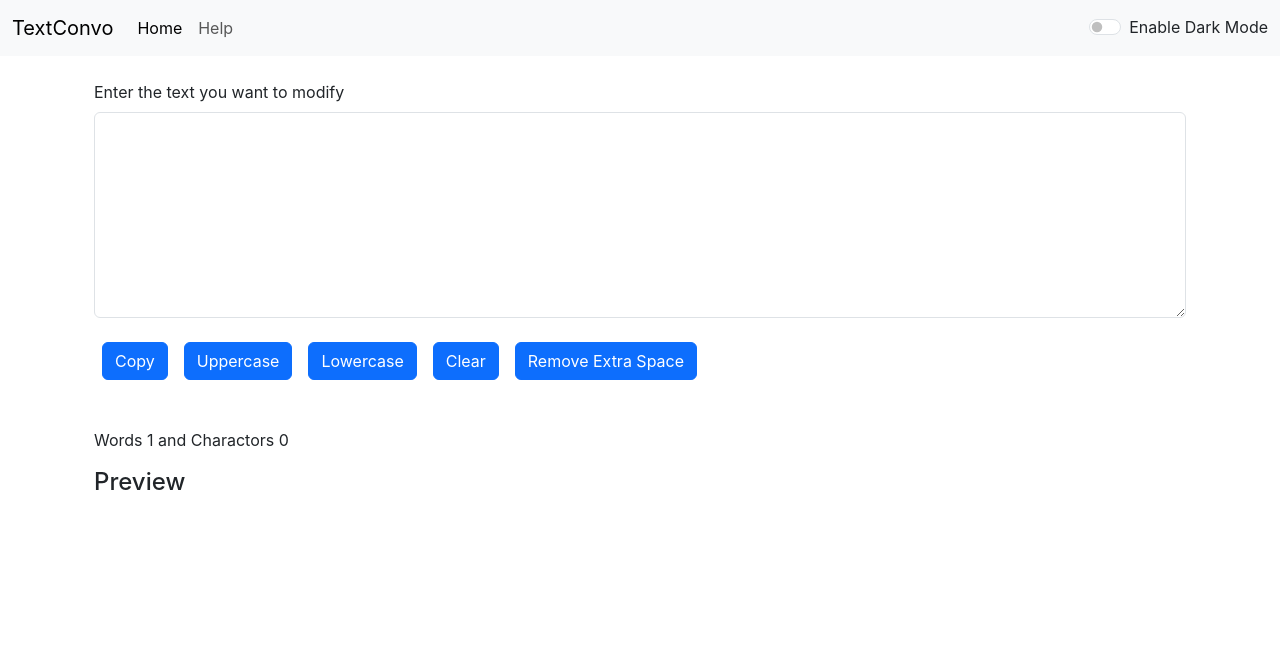
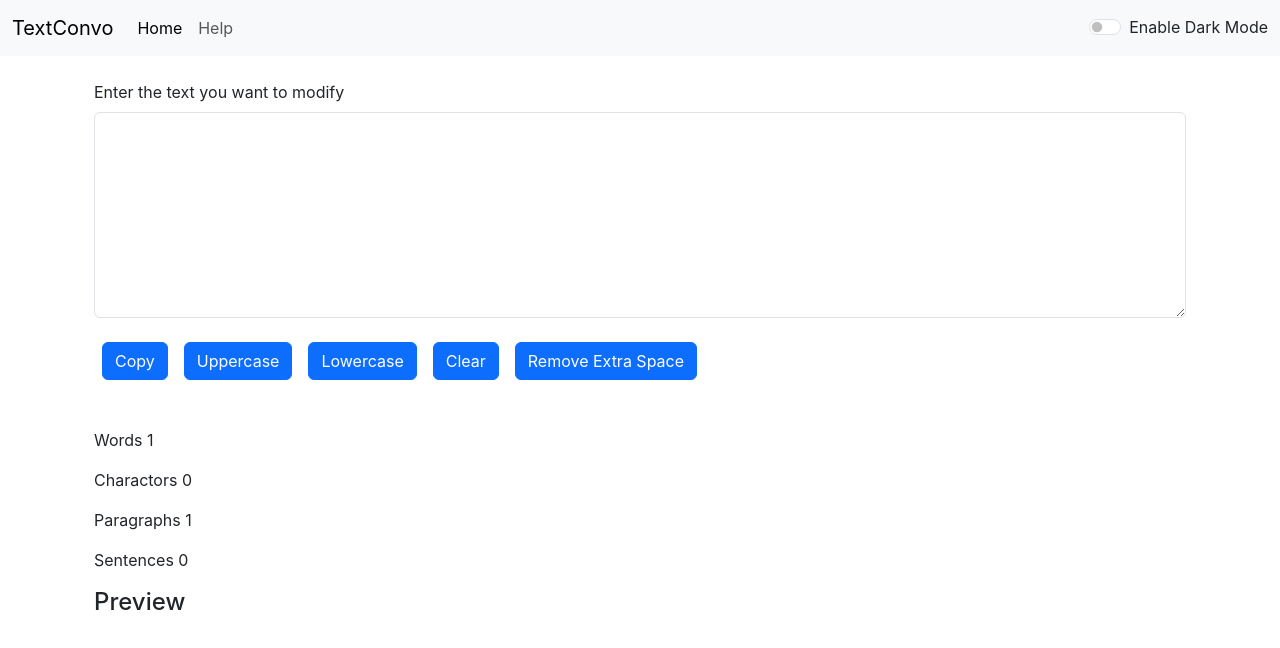
Before and after one commit to Kris0011/LearnReact, a React (Create React App) app in the folder project3/: page / in a window 1280 px wide. Shown: the top 648 px of the page. Built offline with nearby package versions, Linux system fonts and the light colour scheme.

Commit message:
Sentence and Para counting added

```diff
--- a/project3/src/App.js
+++ b/project3/src/App.js
@@ -20,8 +20,6 @@ function App() {
       setTextMode('Disable Dark Mode');
       document.body.style.backgroundColor = '#1c1c1c';
       document.body.style.color = 'white';
-
-
     }
   }
   return (
--- a/project3/src/components/Form.js
+++ b/project3/src/components/Form.js
@@ -31,6 +31,10 @@ export default function Form(props) {
         setText(newText.join(" "));
     }
 
+    // const wordCount = (str)=>{
+    //     let set = new Set(str.split(' '));
+    //     return set.size;
+    // }
 
     const [text, setText] = useState("");
     return (
@@ -46,7 +50,11 @@ export default function Form(props) {
             <button className="btn btn-primary mx-2" onClick={handleExtraSpace}>Remove Extra Space</button>
             <div className="my-5">
                 <div>
-                    <p>Words {text.split(" ").length} and Charactors {text.length}</p>
+                    <p>Words {text.split(" ").length} </p>
+                    <p>Charactors {text.length}</p>
+                    <p>Paragraphs {text.replace(/\n$/gm, '').split(/\n/).length}</p>
+                    <p>Sentences {text.split (". ").length - 1} </p>
+                    {/* <p>Unique Words {wordCount({text})}</p> */}
                 </div>
                 <div>
                     <h4>Preview</h4>
```
